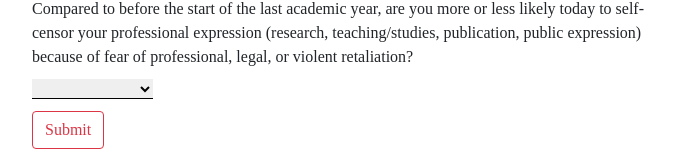
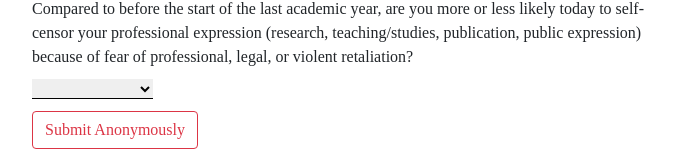
Before and after one commit to jerseycity19/team-13, a Flask app: template app/templates/main.html in a window 1280 px wide. Shown: the part 2551-2719 px from the top of the page, without its empty margins (288-963 px from the left). Run offline with Flask 2, Linux system fonts and the light colour scheme; the template is opened without the code that fills it, so the values that code supplies are empty; some libraries are stand-ins or nearby versions.

Commit message:
styling changes to main

```diff
--- a/app/static/style.css
+++ b/app/static/style.css
@@ -55,6 +55,7 @@ option{
 }
 input[type="submit"] {
     margin-top: 10px;
+    margin-bottom: 3%;
 }
 
 .container {
--- a/app/templates/main.html
+++ b/app/templates/main.html
@@ -227,7 +227,7 @@
                 <option value="About the same">About the same</option>
             </select>
         </div>
-        <input class="btn btn-outline-danger" type="submit" value="Submit">
+        <input class="btn btn-outline-danger" type="submit" value="Submit Anonymously">
     </form>
     </div>
 </body>
--- a/app/templates/thank-you.html
+++ b/app/templates/thank-you.html
@@ -12,7 +12,7 @@
 <body>
     <div class="container">
         <div class="mx-auto">
-            <h2>Thank you for filling out our form!</h2>
+            <h2>Thank you for filling out our form and sharing your views!</h2>
             <p>The data you have entered will be sent to Scholars at Risk and will help them better quantify
                 self-censorship.<br>
                 If you are interested in learning more about our organization or contributing to our cause, please take a
```
